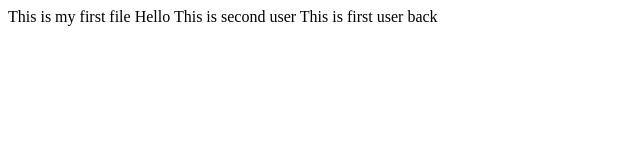
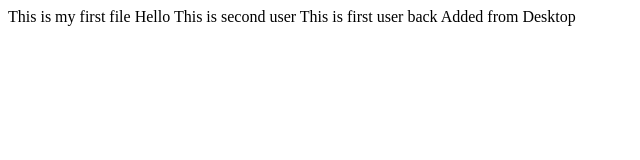
Before and after one commit to prahi001/DevOps, a plain HTML site: page Index.html in a window 1280 px wide. Shown: the whole page, without its empty margins (0-640 px from the left). Drawn offline with Linux system fonts and the light colour scheme.

Commit message:
from Desktop

```diff
--- a/Index.html
+++ b/Index.html
@@ -2,4 +2,5 @@
 This is my first file
   Hello This is second user
 	This is first user back
+	Added from Desktop
 </html>
```
